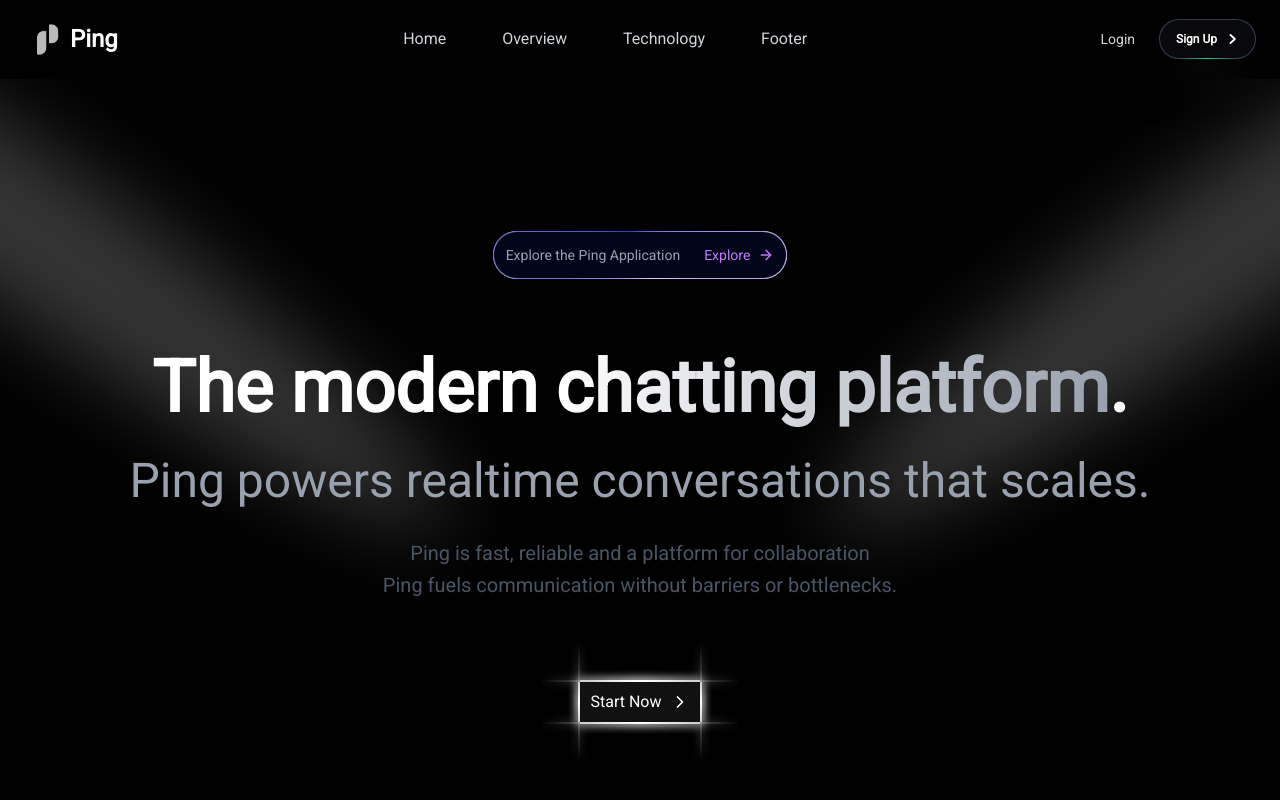
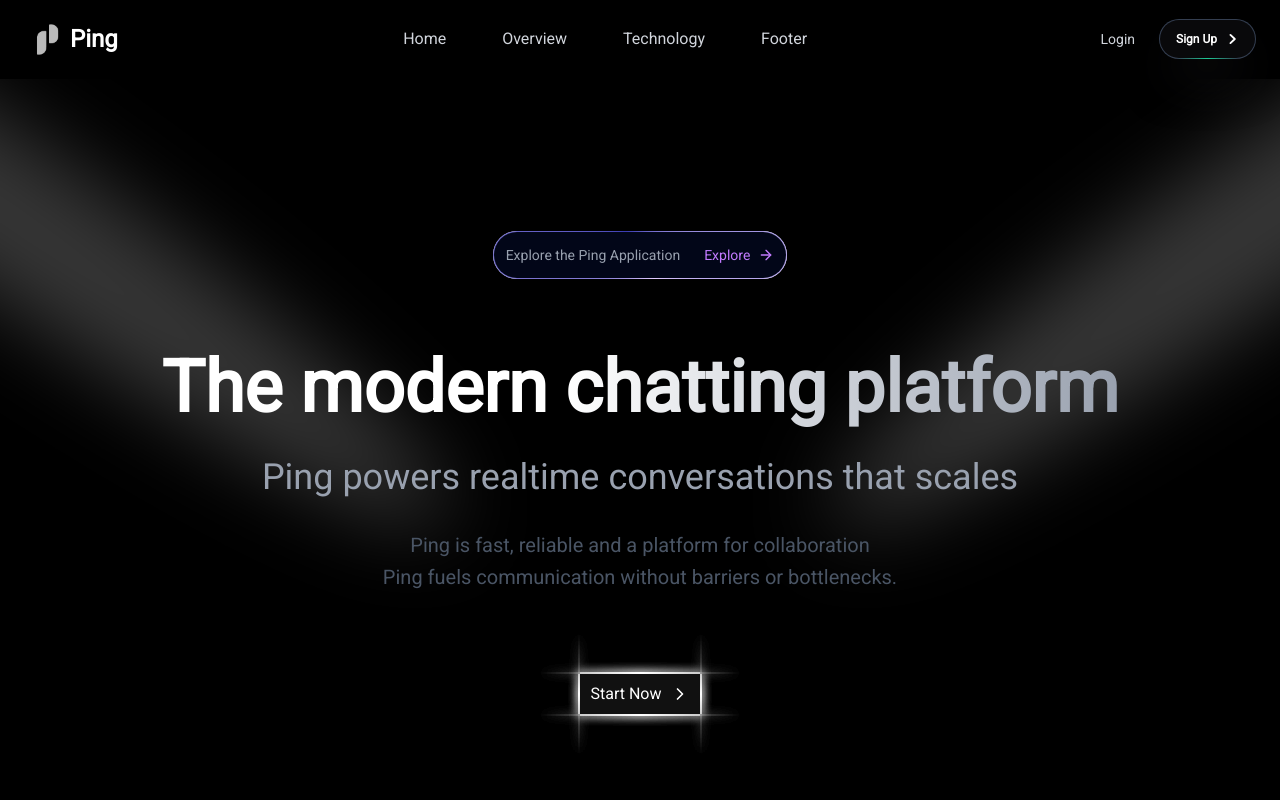
Before and after one commit to AmithBV0606/Ping, a Next.js app in the folder frontend/: page / in a window 1280 px wide. Shown: the top 800 px of the page. Built offline with nearby package versions, Linux system fonts and the light colour scheme.

Commit message:
Removed dots and decreased the text size.

```diff
--- a/frontend/src/components/home-page/hero-section.tsx
+++ b/frontend/src/components/home-page/hero-section.tsx
@@ -45,11 +45,10 @@ export default function HeroSection() {
               <span className="bg-gradient-to-r from-white to-gray-400 bg-clip-text text-transparent">
                 chatting platform
               </span>
-              .
             </h1>
 
-            <h2 className="text-4xl md:text-5xl font-light text-gray-400 mb-8">
-              Ping powers realtime conversations that scales.
+            <h2 className="text-4xl md:text-4xl font-light text-gray-400 mb-8">
+              Ping powers realtime conversations that scales
             </h2>
           </div>
 
```
